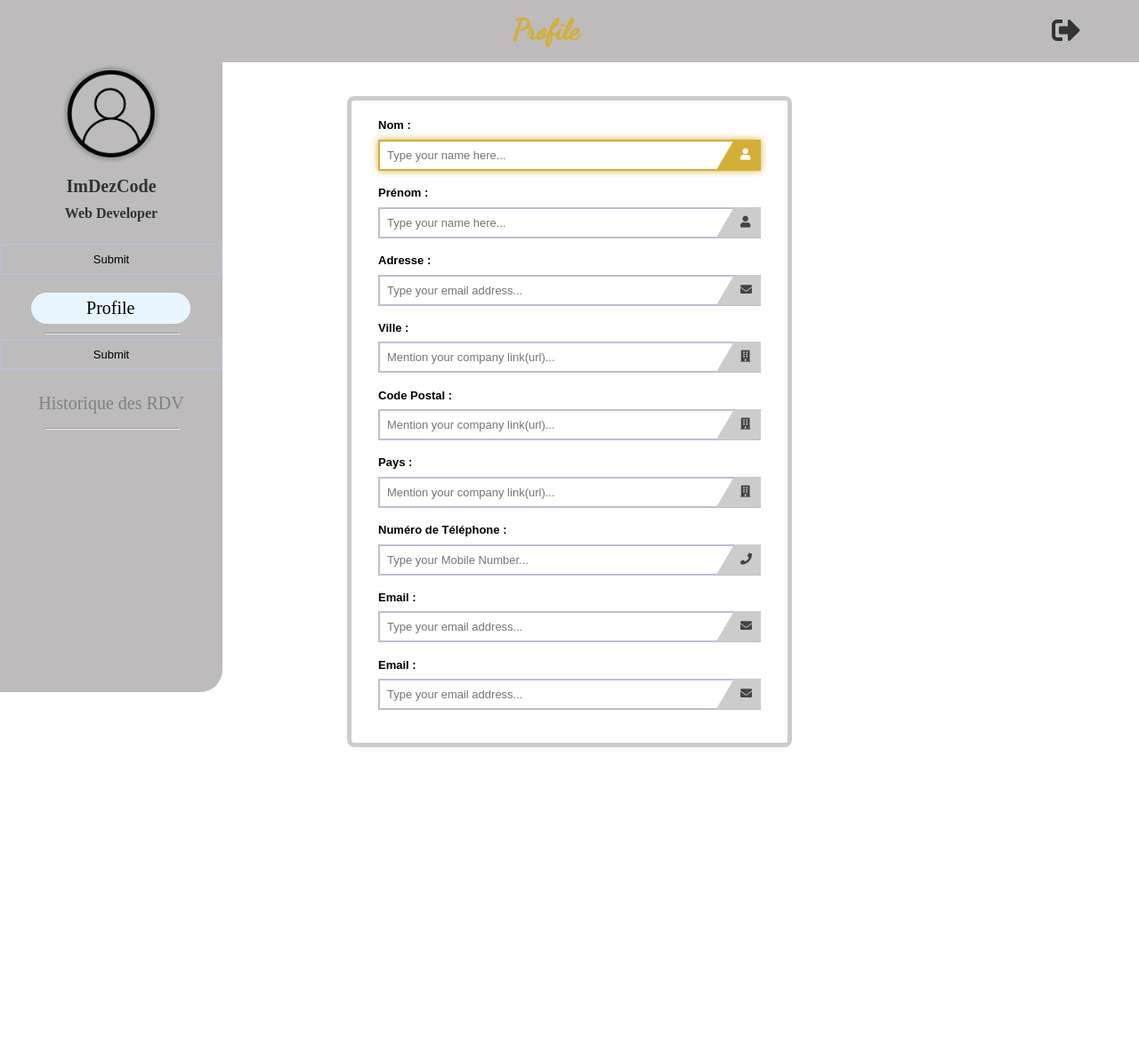
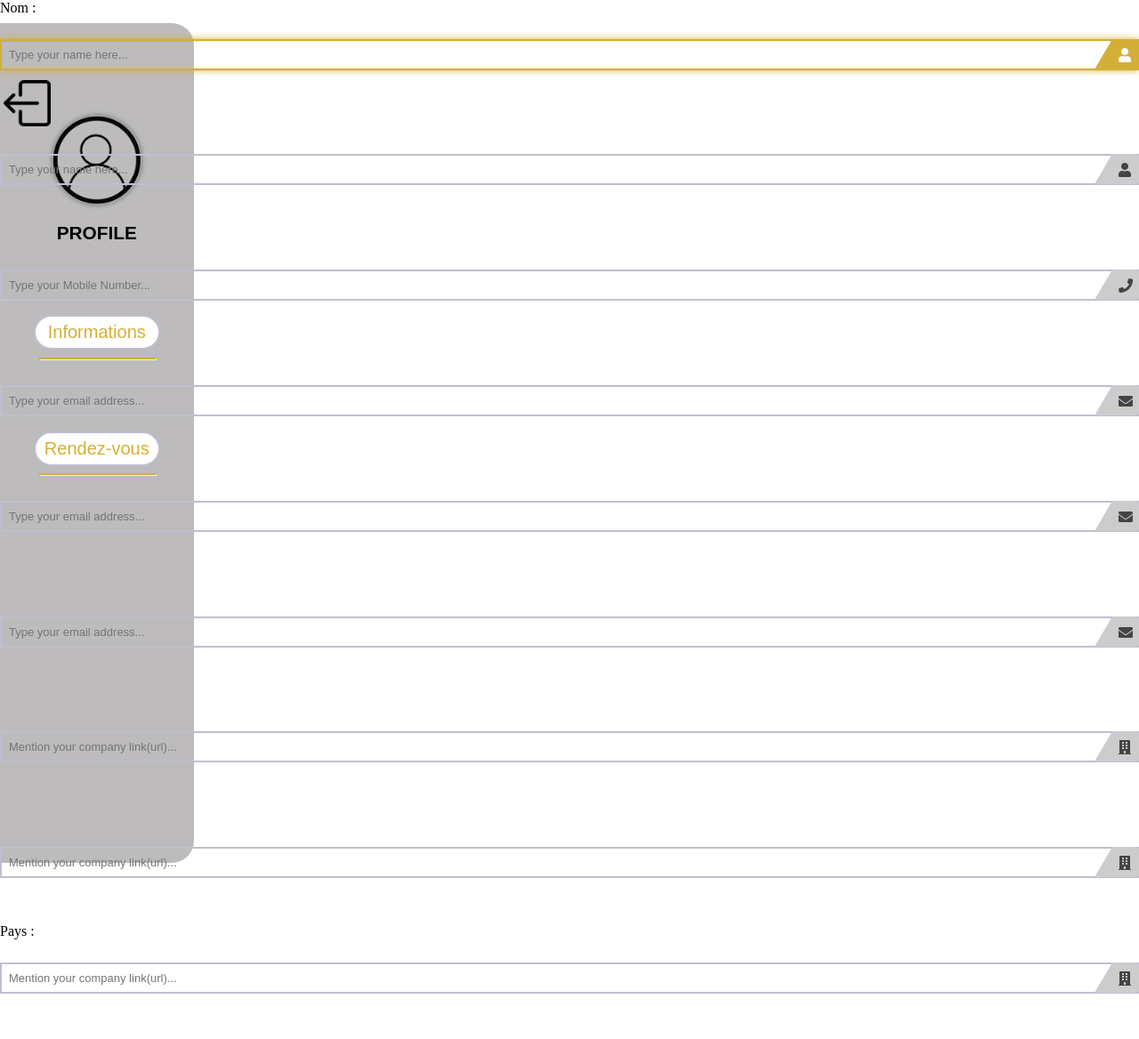
Before and after one commit to Margaux-code/web, a PHP site: page /ProfileClient.php in a window 1280 px wide. Shown: the whole page at 89% size. Before the commit the page ends 840 px from the top, so only its background shows below. Run offline with PHP 8.4, Linux system fonts and the light colour scheme; some libraries are stand-ins or nearby versions.

Commit message:
Profile Client

```diff
--- a/ProfileClient.css
+++ b/ProfileClient.css
@@ -3,39 +3,6 @@
 
 * {
     margin: 0;
-}
-
-/* NavbarTop */
-.navbar-top {
-    background-color: rgb(189, 187, 187);
-    color: #d4af37;
-    height: 70px;
-}
-
-.title {
-    font-family: 'Dancing Script', cursive;
-    padding-top: 15px;
-    position: absolute;
-    left: 45%;
-}
-
-.navbar-top ul {
-    float: right;
-    list-style-type: none;
-    margin: 0;
-    overflow: hidden;
-    padding: 18px 50px 0 40px;
-}
-
-.navbar-top ul li {
-    float: left;
-}
-
-.navbar-top ul li a {
-    color: #333;
-    padding: 14px 16px;
-    text-align: center;
-    text-decoration: none;
 }
 
 /* End */
@@ -45,13 +12,28 @@
     background-color: rgb(189, 187, 187);
     color: #333;
     border-bottom-right-radius: 25px;
-    height: 86%;
+    border-top-right-radius: 25px;
+    height: 110%;
     left: 0;
     overflow-x: hidden;
+    padding-top: 5%;
+    margin-top: 2%;
+    position: absolute;
+    width: 17%;
+}
+
+.sidenav .return img {
+    color: #333;
+    margin-left: 2%;
+    max-width: 24%;
+}
+
+.ProfileTitle {
+    font-size: 130%;
+    font-weight: bold;
     padding-top: 20px;
-    position: absolute;
-    top: 70px;
-    width: 250px;
+    color: black;
+    font-family: 'Montserrat', sans-serif;
 }
 
 .profile {
@@ -65,58 +47,46 @@
     box-shadow: 0px 0px 5px 1px grey;
 }
 
-.name {
-    font-size: 20px;
-    font-weight: bold;
-    padding-top: 20px;
-}
-
-.job {
-    font-size: 16px;
-    font-weight: bold;
-    padding-top: 10px;
-}
-
-.url, hr {
-    text-align: center;
-}
-
 .url hr {
     margin-left: 20%;
     width: 60%;
+    border-top: 2px solid #d4af37;
 }
 
-.url a {
-    color: #818181;
+.url input {
+    background-color: white;
+    color: #d4af37;
+    border-radius: 28px;
     display: block;
     font-size: 20px;
-    margin: 10px 0;
+    margin-top: 80px;
     padding: 6px 8px;
     text-decoration: none;
+    width: 65%;
+    margin-left: auto;
+    margin-right: auto;
 }
 
-.url a:hover, .url .active {
-    background-color: #e8f5ff;
+.url input:hover, .url .active {
+    color: black;
     border-radius: 28px;
-    color: #000;
-    margin-left: 14%;
-    width: 65%;
+    background-color: #d4af37;
+    margin-left: auto;
+    margin-right: auto;
+    width: 70%;
 }
 
 /* End */
 
 /* ______________________________________ Main _______________________________________ */
 
-html{
-    height: 100%;
-}
 .form {
     max-width: calc(100vw - 40px);
     width: 500px;
     height: auto;
     background: rgba(255, 255, 255, 1);
     border-radius: 8px;
-    margin: 3% auto;
+    margin: 2% auto;
     padding: 20px 30px;
     box-sizing: border-box;
     position: relative;
--- a/ProfileClient.php
+++ b/ProfileClient.php
@@ -52,46 +52,24 @@
     <link rel="stylesheet" href="https://cdnjs.cloudflare.com/ajax/libs/font-awesome/5.12.1/css/all.min.css">
 </head>
 <body>
-    <!-- Navbar top -->
-    <div class="navbar-top">
-        <div class="title">
-            <h1>Profile</h1>
-        </div>
-
-        <!-- Navbar -->
-        <ul>
-            <li>
-                <a href="#sign-out">
-                    <i class="fa fa-sign-out-alt fa-2x"></i>
-                </a>
-            </li>
-        </ul>
-        <!-- End -->
-    </div>
-    <!-- End -->
-
     <!-- Sidenav -->
     <div class="sidenav">
+        <div class="return"><img src="Image/Deconnection.jpg"></div>
         <div class="profile">
             <img src="Image/IconClient.jpg" alt="" width="100" height="100">
-
-            <div class="name">
-                ImDezCode
-            </div>
-            <div class="job">
-                Web Developer
+            <div class="ProfileTitle">
+                PROFILE
             </div>
         </div>
-
         <div class="sidenav-url">
             <div class="url">
-                <input type="submit" name="InfosClients">
-                <a href="#profile" class="active">Profile</a>
+                <input type="submit" name="InfosClients" value="Informations">
+                <!-- <a href="#profile" class="active">Profile</a> -->
                 <hr align="center">
             </div>
             <div class="url">
-                <input type="submit" name="HistoriqueRDV">
-                <a href="#settings">Historique des RDV</a>
+                <input type="submit" name="HistoriqueRDV" value="Rendez-vous">
+                <!-- <a href="#settings">Historique des RDV</a> -->
                 <hr align="center">
             </div>
         </div>
@@ -99,7 +77,7 @@
     <!-- End -->
 
     <!-- Main -->
-    <form class="form">
+    <form class="form-left">
         <div class="form-group">
             <label for="email">Nom :</label>
             <div class="relative">
@@ -114,6 +92,29 @@
                 <i class="fa fa-user"></i>
             </div>
         </div>
+        <div class="form-group">
+            <label for="email">Numéro de Téléphone :</label>
+            <div class="relative">
+                <input class="form-control" type="text" maxlength="10" oninput="this.value=this.value.replace(/[^0-9]/g,'');" required="" placeholder="Type your Mobile Number...">
+                <i class="fa fa-phone"></i>
+            </div>
+        </div>
+        <div class="form-group">
+            <label for="email">Email :</label>
+            <div class="relative">
+                <input class="form-control" type="email" required="" placeholder="Type your email address..." pattern="[a-z0-9._%+-]+@[a-z0-9.-]+\.[a-z]{2,3}$">
+                <i class="fa fa-envelope"></i>
+            </div>
+        </div>
+        <div class="form-group">
+            <label for="email">Email :</label>
+            <div class="relative">
+                <input class="form-control" type="password" required="" placeholder="Type your email address..." pattern="[a-z0-9._%+-]+@[a-z0-9.-]+\.[a-z]{2,3}$">
+                <i class="fa fa-envelope"></i>
+            </div>
+        </div>
+    </form>
+    <form class="form-right">
         <div class="form-group">
             <label for="email">Adresse :</label>
             <div class="relative">
@@ -142,28 +143,7 @@
                 <i class="fa fa-building"></i>
             </div>
         </div>
-        <div class="form-group">
-            <label for="email">Numéro de Téléphone :</label>
-            <div class="relative">
-                <input class="form-control" type="text" maxlength="10" oninput="this.value=this.value.replace(/[^0-9]/g,'');" required="" placeholder="Type your Mobile Number...">
-                <i class="fa fa-phone"></i>
-            </div>
-        </div>
-        <div class="form-group">
-            <label for="email">Email :</label>
-            <div class="relative">
-                <input class="form-control" type="email" required="" placeholder="Type your email address..." pattern="[a-z0-9._%+-]+@[a-z0-9.-]+\.[a-z]{2,3}$">
-                <i class="fa fa-envelope"></i>
-            </div>
-        </div>
-        <div class="form-group">
-            <label for="email">Email :</label>
-            <div class="relative">
-                <input class="form-control" type="password" required="" placeholder="Type your email address..." pattern="[a-z0-9._%+-]+@[a-z0-9.-]+\.[a-z]{2,3}$">
-                <i class="fa fa-envelope"></i>
-            </div>
-        </div>
-      </form>
+    </form>
     <!-- End -->
 </body>
 </html>
```
Also changed, not shown: base.html (+122 -22 lines), style_base.css (+20 -6 lines), Image/Deconnection.jpg (added), script_base.js (indentation only).
